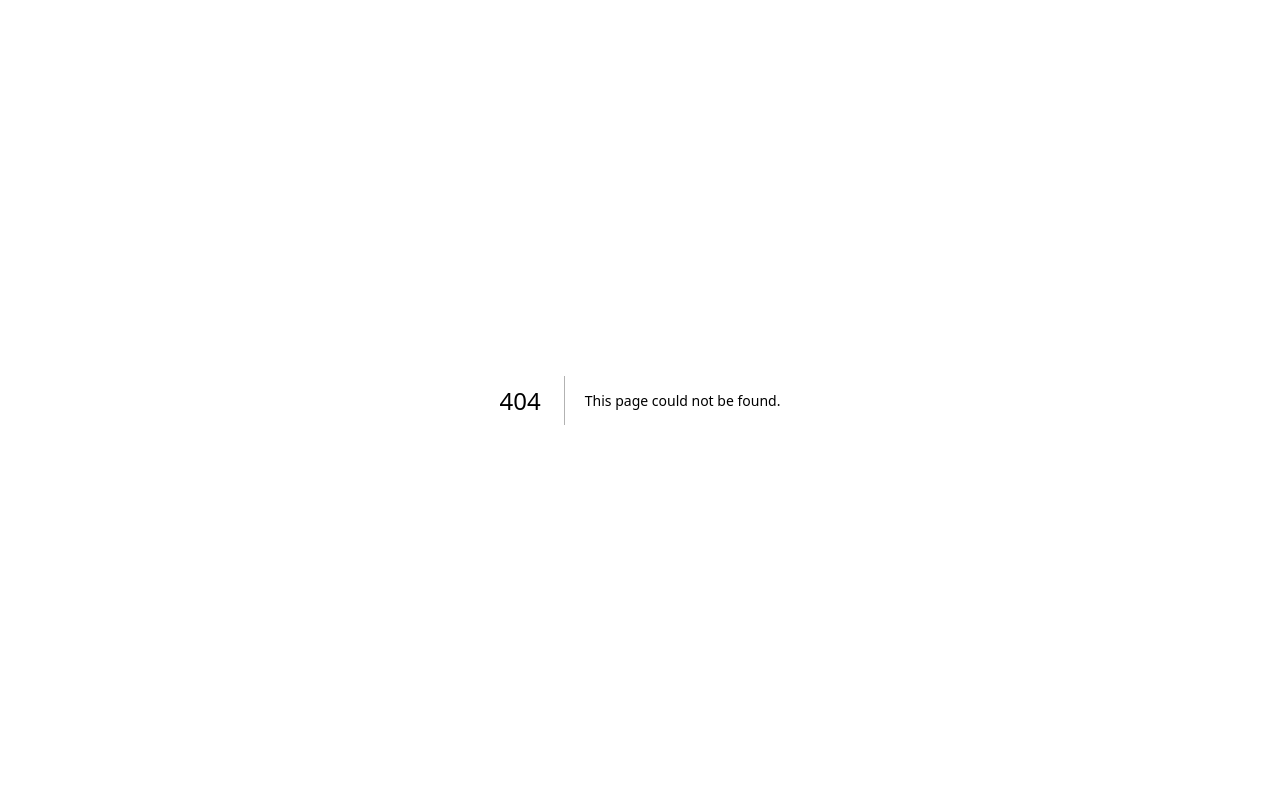
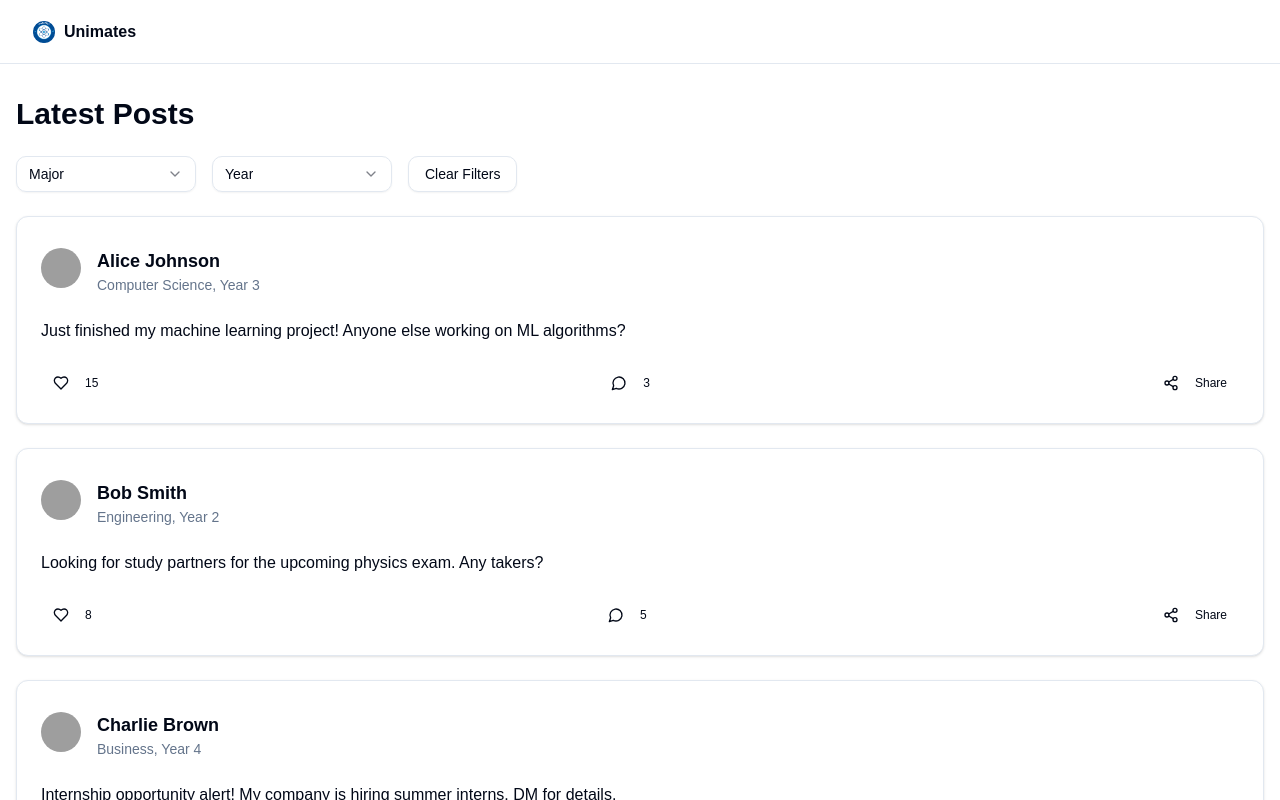
Before and after one commit to vverma022/unimates, a Next.js app: page /main in a window 1280 px wide. Before the commit this address had no page. Shown: the top 800 px of the page. Built offline with nearby package versions, Linux system fonts and the light colour scheme; grey boxes are pictures that could not be loaded.

Commit message:
Main page added

```diff
--- /dev/null
+++ b/app/main/layout.tsx
@@ -0,0 +1,19 @@
+import { ReactNode } from 'react'
+import Image from 'next/image'
+import HeaderWithoutNav from '../mcomponents/header'
+
+export default function Layout({ children }: { children: ReactNode }) {
+  return (
+    <div className="min-h-screen flex flex-col bg-background">
+     <HeaderWithoutNav />
+      <main className="flex-grow container mx-auto px-4 py-8">
+        {children}
+      </main>
+      <footer className="border-t">
+        <div className="container mx-auto px-4 py-4 text-center text-sm text-muted-foreground">
+          © 2024 Unimates. All rights reserved.
+        </div>
+      </footer>
+    </div>
+  )
+}
--- /dev/null
+++ b/app/main/page.tsx
@@ -0,0 +1,46 @@
+import Filters from "../mcomponents/filters"
+import Post from "../mcomponents/post"
+
+export default function Home() {
+  const posts = [
+    {
+      author: "Alice Johnson",
+      avatar: "/placeholder.svg?height=40&width=40",
+      major: "Computer Science",
+      year: "3",
+      content: "Just finished my machine learning project! Anyone else working on ML algorithms?",
+      likes: 15,
+      comments: 3
+    },
+    {
+      author: "Bob Smith",
+      avatar: "/placeholder.svg?height=40&width=40",
+      major: "Engineering",
+      year: "2",
+      content: "Looking for study partners for the upcoming physics exam. Any takers?",
+      likes: 8,
+      comments: 5
+    },
+    {
+      author: "Charlie Brown",
+      avatar: "/placeholder.svg?height=40&width=40",
+      major: "Business",
+      year: "4",
+      content: "Internship opportunity alert! My company is hiring summer interns. DM for details.",
+      likes: 32,
+      comments: 12
+    }
+  ]
+
+  return (
+    <>
+      <h1 className="text-3xl font-bold mb-6">Latest Posts</h1>
+      <Filters />
+      <div>
+        {posts.map((post, index) => (
+          <Post key={index} {...post} />
+        ))}
+      </div>
+    </>
+  )
+}
--- /dev/null
+++ b/app/mcomponents/filters.tsx
@@ -0,0 +1,38 @@
+import { Button } from "@/components/ui/button"
+import {
+  Select,
+  SelectContent,
+  SelectItem,
+  SelectTrigger,
+  SelectValue,
+} from "@/components/ui/select"
+
+export default function Filters() {
+  return (
+    <div className="flex flex-wrap gap-4 mb-6">
+      <Select>
+        <SelectTrigger className="w-[180px]">
+          <SelectValue placeholder="Major" />
+        </SelectTrigger>
+        <SelectContent>
+          <SelectItem value="cs">Computer Science</SelectItem>
+          <SelectItem value="eng">Engineering</SelectItem>
+          <SelectItem value="bus">Business</SelectItem>
+          <SelectItem value="arts">Arts</SelectItem>
+        </SelectContent>
+      </Select>
+      <Select>
+        <SelectTrigger className="w-[180px]">
+          <SelectValue placeholder="Year" />
+        </SelectTrigger>
+        <SelectContent>
+          <SelectItem value="1">First Year</SelectItem>
+          <SelectItem value="2">Second Year</SelectItem>
+          <SelectItem value="3">Third Year</SelectItem>
+          <SelectItem value="4">Fourth Year</SelectItem>
+        </SelectContent>
+      </Select>
+      <Button variant="outline">Clear Filters</Button>
+    </div>
+  )
+}
--- /dev/null
+++ b/app/mcomponents/post.tsx
@@ -0,0 +1,48 @@
+import { Avatar, AvatarFallback, AvatarImage } from "@/components/ui/avatar"
+import { Card, CardContent, CardFooter, CardHeader } from "@/components/ui/card"
+import { Button } from "@/components/ui/button"
+import { Heart, MessageCircle, Share2 } from 'lucide-react'
+
+interface PostProps {
+  author: string
+  avatar: string
+  major: string
+  year: string
+  content: string
+  likes: number
+  comments: number
+}
+
+export default function Post({ author, avatar, major, year, content, likes, comments }: PostProps) {
+  return (
+    <Card className="mb-6">
+      <CardHeader className="flex flex-row items-center gap-4">
+        <Avatar>
+          <AvatarImage src={avatar} alt={author} />
+          <AvatarFallback>{author.slice(0, 2).toUpperCase()}</AvatarFallback>
+        </Avatar>
+        <div>
+          <h3 className="text-lg font-semibold">{author}</h3>
+          <p className="text-sm text-muted-foreground">{major}, Year {year}</p>
+        </div>
+      </CardHeader>
+      <CardContent>
+        <p>{content}</p>
+      </CardContent>
+      <CardFooter className="flex justify-between">
+        <Button variant="ghost" size="sm">
+          <Heart className="mr-2 h-4 w-4" />
+          {likes}
+        </Button>
+        <Button variant="ghost" size="sm">
+          <MessageCircle className="mr-2 h-4 w-4" />
+          {comments}
+        </Button>
+        <Button variant="ghost" size="sm">
+          <Share2 className="mr-2 h-4 w-4" />
+          Share
+        </Button>
+      </CardFooter>
+    </Card>
+  )
+}
--- /dev/null
+++ b/components/ui/avatar.tsx
@@ -0,0 +1,50 @@
+"use client"
+
+import * as React from "react"
+import * as AvatarPrimitive from "@radix-ui/react-avatar"
+
+import { cn } from "@/lib/utils"
+
+const Avatar = React.forwardRef<
+  React.ElementRef<typeof AvatarPrimitive.Root>,
+  React.ComponentPropsWithoutRef<typeof AvatarPrimitive.Root>
+>(({ className, ...props }, ref) => (
+  <AvatarPrimitive.Root
+    ref={ref}
+    className={cn(
+      "relative flex h-10 w-10 shrink-0 overflow-hidden rounded-full",
+      className
+    )}
+    {...props}
+  />
+))
+Avatar.displayName = AvatarPrimitive.Root.displayName
+
+const AvatarImage = React.forwardRef<
+  React.ElementRef<typeof AvatarPrimitive.Image>,
+  React.ComponentPropsWithoutRef<typeof AvatarPrimitive.Image>
+>(({ className, ...props }, ref) => (
+  <AvatarPrimitive.Image
+    ref={ref}
+    className={cn("aspect-square h-full w-full", className)}
+    {...props}
+  />
+))
+AvatarImage.displayName = AvatarPrimitive.Image.displayName
+
+const AvatarFallback = React.forwardRef<
+  React.ElementRef<typeof AvatarPrimitive.Fallback>,
+  React.ComponentPropsWithoutRef<typeof AvatarPrimitive.Fallback>
+>(({ className, ...props }, ref) => (
+  <AvatarPrimitive.Fallback
+    ref={ref}
+    className={cn(
+      "flex h-full w-full items-center justify-center rounded-full bg-muted",
+      className
+    )}
+    {...props}
+  />
+))
+AvatarFallback.displayName = AvatarPrimitive.Fallback.displayName
+
+export { Avatar, AvatarImage, AvatarFallback }
--- a/package.json
+++ b/package.json
@@ -10,6 +10,7 @@
   },
   "dependencies": {
     "@hookform/resolvers": "^3.9.1",
+    "@radix-ui/react-avatar": "^1.1.1",
     "@radix-ui/react-label": "^2.1.0",
     "@radix-ui/react-scroll-area": "^1.2.1",
     "@radix-ui/react-select": "^2.1.2",
```
Also changed, not shown: 1 other file (tests, documents, lock files or other folders).
